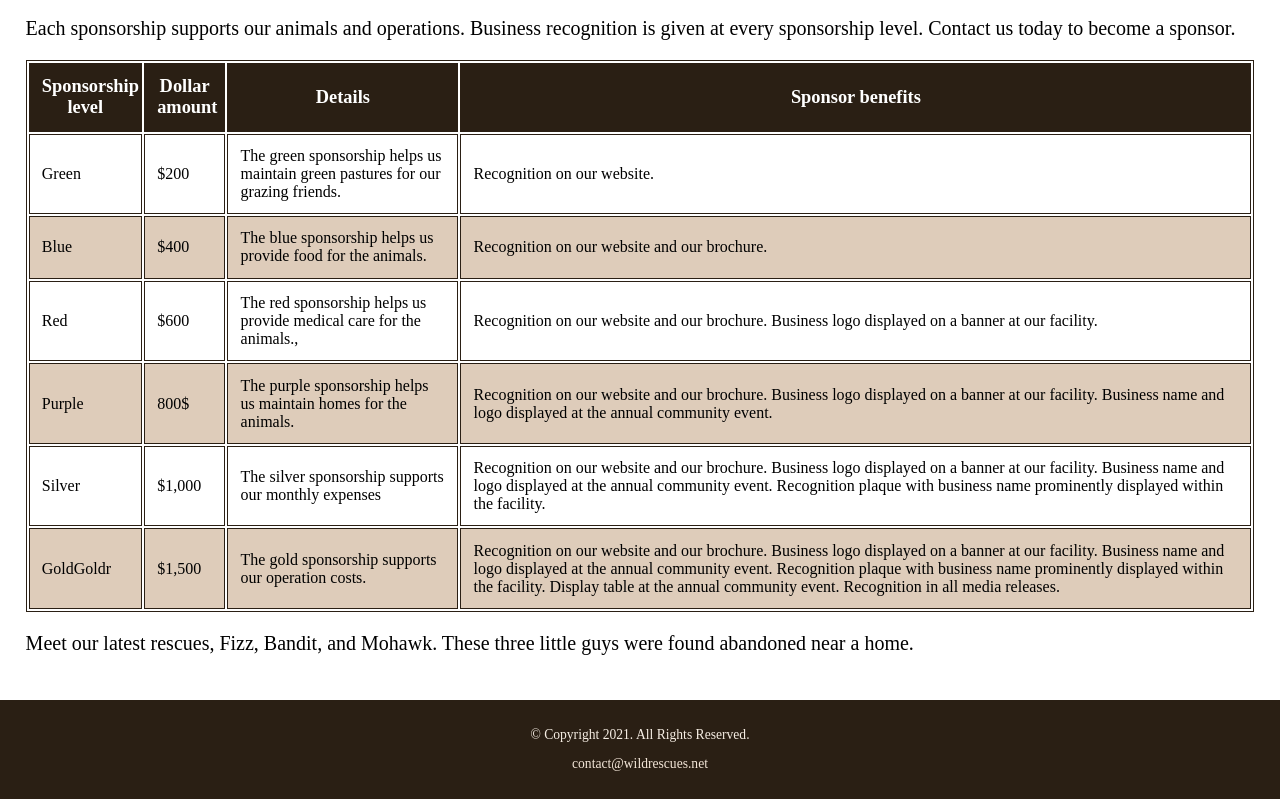
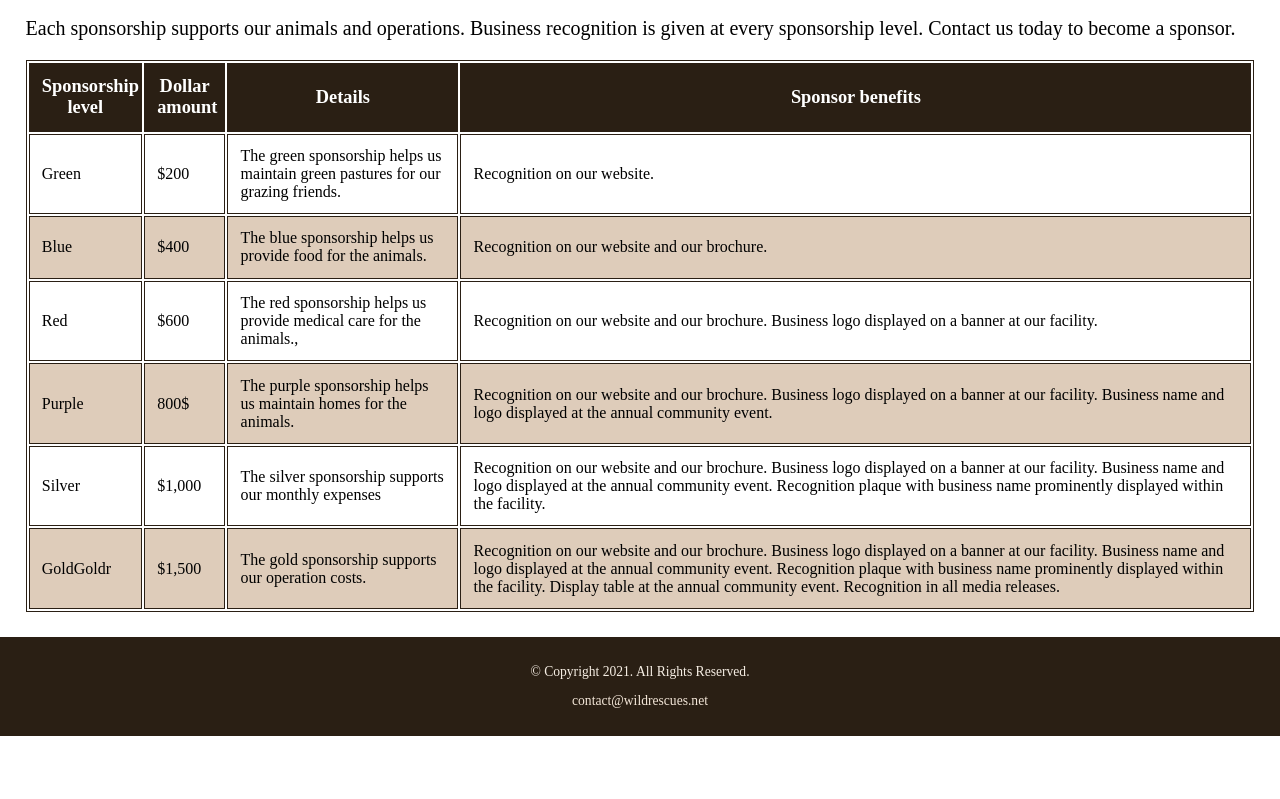
Before and after one commit to JoshSauce1/Company_Eb, a plain HTML site: page partnership.html in a window 1280 px wide. Shown: the part 973-1772 px from the top of the page. After the commit the page ends 1709 px from the top, so only its background shows below. Drawn offline with Linux system fonts and the light colour scheme.

Commit message:
Update partnership.html

```diff
--- a/partnership.html
+++ b/partnership.html
@@ -156,8 +156,7 @@ Wild Rescues: Partnership
 
       </table>
     </div>
-    <p> Meet our latest rescues, Fizz, Bandit, and Mohawk. These three little guys were found
-      abandoned near a home.</p>
+
 	</main>
 
 	<footer>
```
